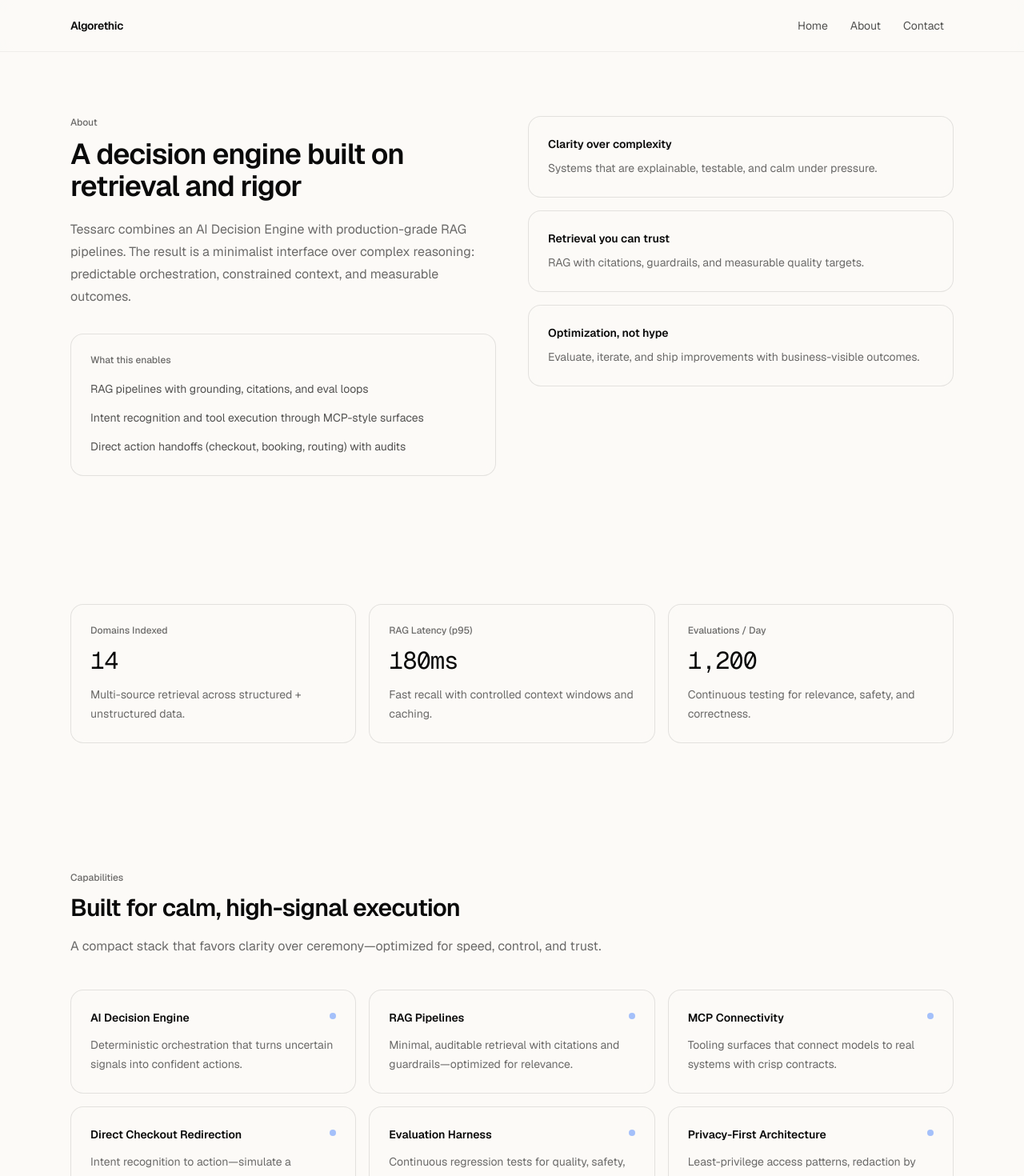
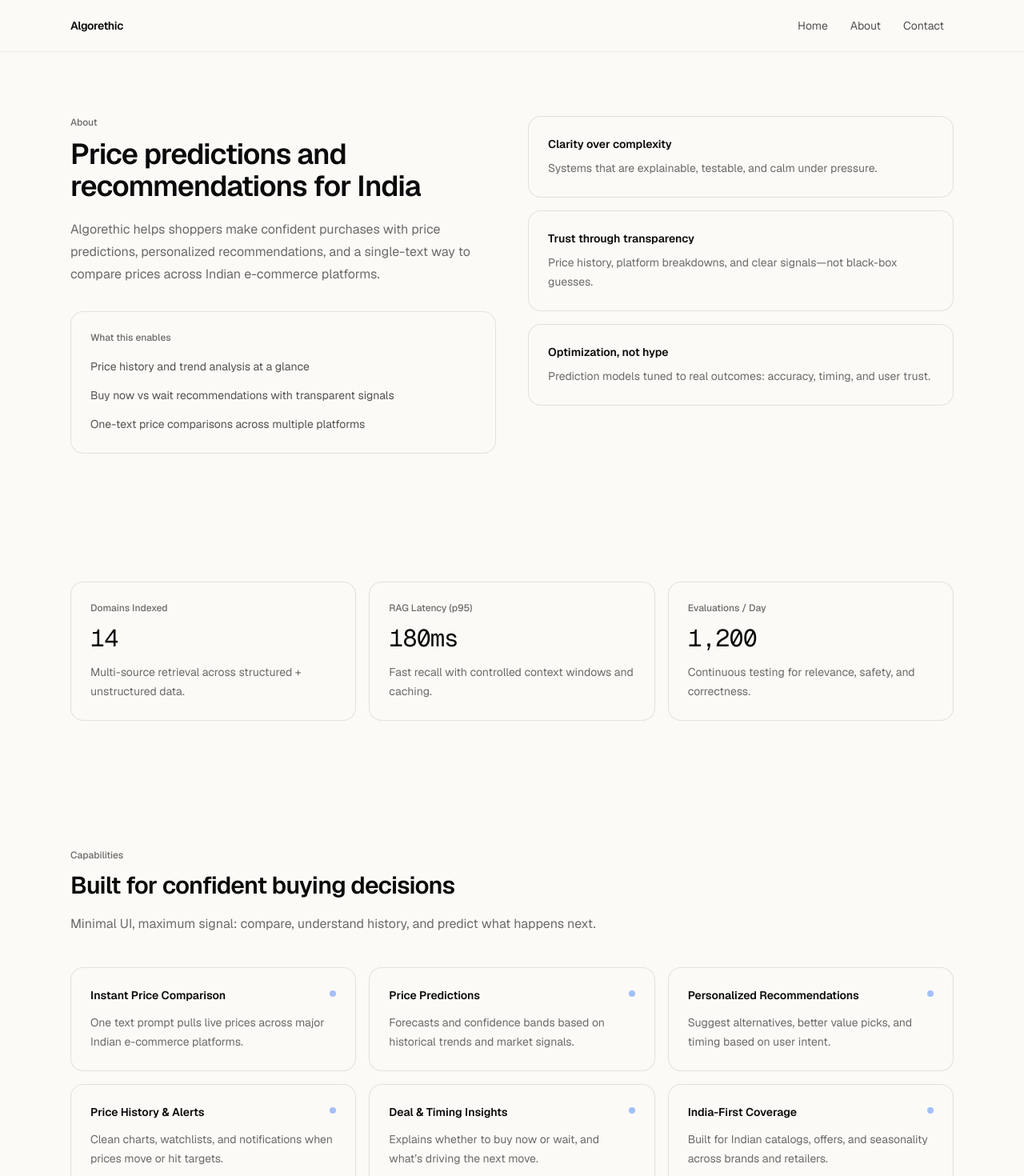
Before and after one commit to Algorithec/Algorithec-Website, a Next.js app in the folder tessarc/: page /about in a window 1280 px wide. Shown: the top 1470 px of the page at 80% size. Built offline with nearby package versions, Linux system fonts and the light colour scheme.

Commit message:
about section chages

```diff
--- a/tessarc/src/components/AboutSection.tsx
+++ b/tessarc/src/components/AboutSection.tsx
@@ -8,12 +8,12 @@
     body: "Systems that are explainable, testable, and calm under pressure.",
   },
   {
-    title: "Retrieval you can trust",
-    body: "RAG with citations, guardrails, and measurable quality targets.",
+    title: "Trust through transparency",
+    body: "Price history, platform breakdowns, and clear signals—not black-box guesses.",
   },
   {
     title: "Optimization, not hype",
-    body: "Evaluate, iterate, and ship improvements with business-visible outcomes.",
+    body: "Prediction models tuned to real outcomes: accuracy, timing, and user trust.",
   },
 ];
 
@@ -24,22 +24,21 @@
         <div className="max-w-xl">
           <p className="text-xs font-medium text-foreground/60">About</p>
           <h1 className="mt-3 text-3xl font-semibold tracking-tight text-foreground sm:text-4xl">
-            A decision engine built on retrieval and rigor
+            Price predictions and recommendations for India
           </h1>
           <p className="mt-5 text-sm leading-7 text-foreground/60 sm:text-base">
-            Tessarc combines an AI Decision Engine with production-grade RAG
-            pipelines. The result is a minimalist interface over complex
-            reasoning: predictable orchestration, constrained context, and
-            measurable outcomes.
+            Algorethic helps shoppers make confident purchases with price
+            predictions, personalized recommendations, and a single-text way to
+            compare prices across Indian e-commerce platforms.
           </p>
           <div className="mt-8 rounded-2xl border border-black/10 bg-background/60 p-6 backdrop-blur dark:border-white/15">
             <p className="text-xs font-medium text-foreground/60">
               What this enables
             </p>
             <ul className="mt-4 space-y-3 text-sm leading-6 text-foreground/70">
-              <li>RAG pipelines with grounding, citations, and eval loops</li>
-              <li>Intent recognition and tool execution through MCP-style surfaces</li>
-              <li>Direct action handoffs (checkout, booking, routing) with audits</li>
+              <li>Price history and trend analysis at a glance</li>
+              <li>Buy now vs wait recommendations with transparent signals</li>
+              <li>One-text price comparisons across multiple platforms</li>
             </ul>
           </div>
         </div>
--- a/tessarc/src/components/AlgorithmGrid.tsx
+++ b/tessarc/src/components/AlgorithmGrid.tsx
@@ -5,28 +5,28 @@
 
 const items = [
   {
-    title: "AI Decision Engine",
-    body: "Deterministic orchestration that turns uncertain signals into confident actions.",
+    title: "Instant Price Comparison",
+    body: "One text prompt pulls live prices across major Indian e-commerce platforms.",
   },
   {
-    title: "RAG Pipelines",
-    body: "Minimal, auditable retrieval with citations and guardrails—optimized for relevance.",
+    title: "Price Predictions",
+    body: "Forecasts and confidence bands based on historical trends and market signals.",
   },
   {
-    title: "MCP Connectivity",
-    body: "Tooling surfaces that connect models to real systems with crisp contracts.",
+    title: "Personalized Recommendations",
+    body: "Suggest alternatives, better value picks, and timing based on user intent.",
   },
   {
-    title: "Direct Checkout Redirection",
-    body: "Intent recognition to action—simulate a purchase flow with structured handoffs.",
+    title: "Price History & Alerts",
+    body: "Clean charts, watchlists, and notifications when prices move or hit targets.",
   },
   {
-    title: "Evaluation Harness",
-    body: "Continuous regression tests for quality, safety, and business metrics.",
+    title: "Deal & Timing Insights",
+    body: "Explains whether to buy now or wait, and what’s driving the next move.",
   },
   {
-    title: "Privacy-First Architecture",
-    body: "Least-privilege access patterns, redaction by default, and secure boundaries.",
+    title: "India-First Coverage",
+    body: "Built for Indian catalogs, offers, and seasonality across brands and retailers.",
   },
 ];
 
@@ -39,11 +39,11 @@
       <div className="max-w-2xl">
         <p className="text-xs font-medium text-foreground/60">Capabilities</p>
         <h2 className="mt-3 text-2xl font-semibold tracking-tight text-foreground sm:text-3xl">
-          Built for calm, high-signal execution
+          Built for confident buying decisions
         </h2>
         <p className="mt-4 text-sm leading-7 text-foreground/60 sm:text-base">
-          A compact stack that favors clarity over ceremony—optimized for speed,
-          control, and trust.
+          Minimal UI, maximum signal: compare, understand history, and predict
+          what happens next.
         </p>
       </div>
 
```
